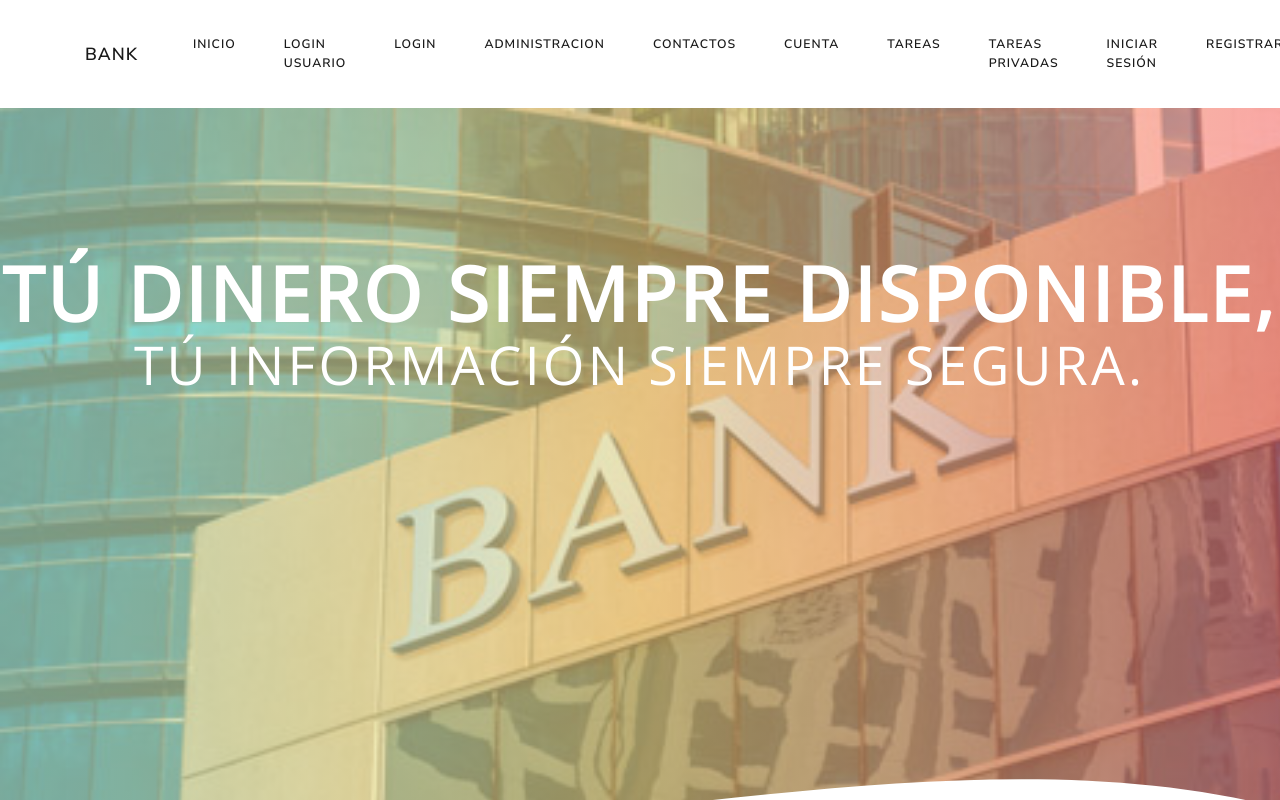
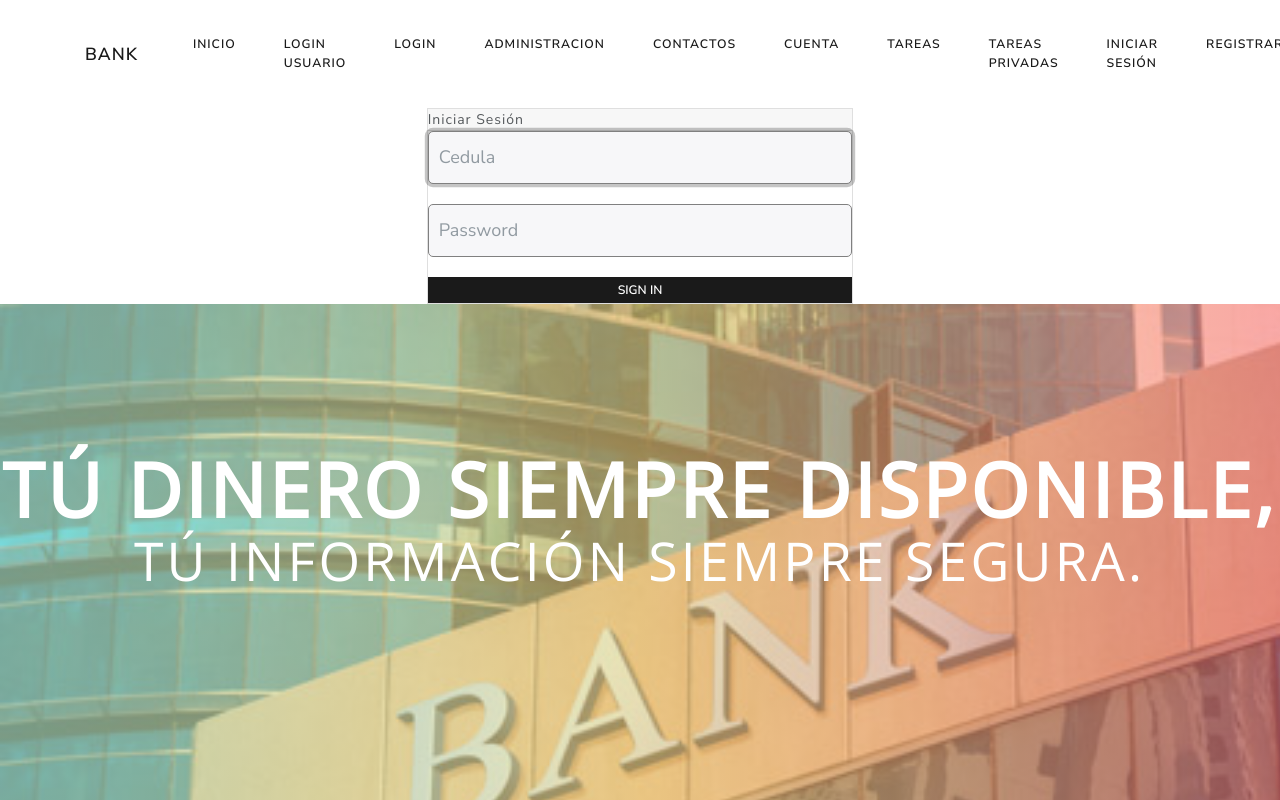
Before and after one commit to Ivanna-Daniela/BancoProyecto, an Angular app in the folder banco/: page /crearUsuario in a window 1280 px wide. Shown: the top 800 px of the page. Built offline with nearby package versions, Linux system fonts and the light colour scheme.

Commit message:
fr-crear Cliente

```diff
--- a/banco/src/app/components/createuser/createuser.component.html
+++ b/banco/src/app/components/createuser/createuser.component.html
@@ -1,3 +1,25 @@
+<div class="row">
+    <div class="col-md-4 mx-auto">
+        <div class="card">
+            <div class="card-header">
+                Iniciar Sesión
+            </div>
+            <div class="card-body">
+                <form (submit)="signIn()">
+                    <div class="form-group">
+                        <input type="text" [(ngModel)]="cliente1.numero" id="numero" name="numero" class="form-control" placeholder="Cedula" required autofocus>
+                    </div>
+                    <div class="form-group">
+                        <input type="password" [(ngModel)]="cliente1.password" name="password" class="form-control" placeholder="Password" required >
+                    </div>
+                    <button class="btn btn-primary btn-block">
+                        Sign In
+                    </button>
+                </form>
+            </div>
+        </div>
+    </div>
+</div>
 <!DOCTYPE html>
 <html>
     <head>
--- a/banco/src/app/components/createuser/createuser.component.ts
+++ b/banco/src/app/components/createuser/createuser.component.ts
@@ -1,9 +1,10 @@
 import { Component, OnInit, ViewChild} from '@angular/core';
 import { ActivatedRoute, Router } from '@angular/router';
-import { Cliente } from 'src/app/models/cliente';
-import { CargarService } from 'src/app/services/cargar.service';
-import { ClienteService } from 'src/app/services/cliente.service';
-import { Global } from 'src/app/services/global';
+import { Cliente } from '../../models/cliente';
+import { UserService } from '../../services/user.service';
+import { CargarService } from '../../services/cargar.service';
+import { ClienteService } from '../../services/cliente.service';
+import { Global } from '../../services/global';
 import { NgForm } from '@angular/forms';
 
 @Component({
@@ -13,6 +14,10 @@ import { NgForm } from '@angular/forms';
   providers:[ClienteService,CargarService]
 })
 export class CreateuserComponent implements OnInit{
+  cliente1 ={
+    numero:'',
+    password:''
+  }
   public numero:string;
   public cliente:Cliente;
   public url:string;
@@ -23,7 +28,8 @@ export class CreateuserComponent implements OnInit{
     private _clienteService:ClienteService,
     private _cargarService:CargarService,
     private _router:Router,
-    private _route:ActivatedRoute
+    private _route:ActivatedRoute,
+    private userService:UserService
   ){
     this.numero="000";
     this.url=Global.url;
@@ -57,4 +63,14 @@ export class CreateuserComponent implements OnInit{
       }
     );
   }
+  signIn(){
+    this.userService.signIn(this.cliente1).subscribe(
+      res => {
+        console.log(res);
+        //Redirige al usuario a la página de home
+        this._router.navigate(['/signin']);
+      },
+      err => console.log(err)
+    )
+  }
 }
--- /dev/null
+++ b/banco/src/app/services/user.service.ts
@@ -0,0 +1,21 @@
+import { Injectable } from "@angular/core";
+import { HttpClient } from "@angular/common/http";
+import { Router } from "@angular/router";
+
+@Injectable({
+    providedIn: 'root'
+})
+export class UserService {
+
+    private URL = 'http://localhost:3700'
+
+    constructor(
+        private http: HttpClient,
+        private router: Router,
+    ){}
+
+    signIn(cliente:any){
+        return this.http.post<any>(this.URL + '/signin', cliente);
+    }
+
+}
```
